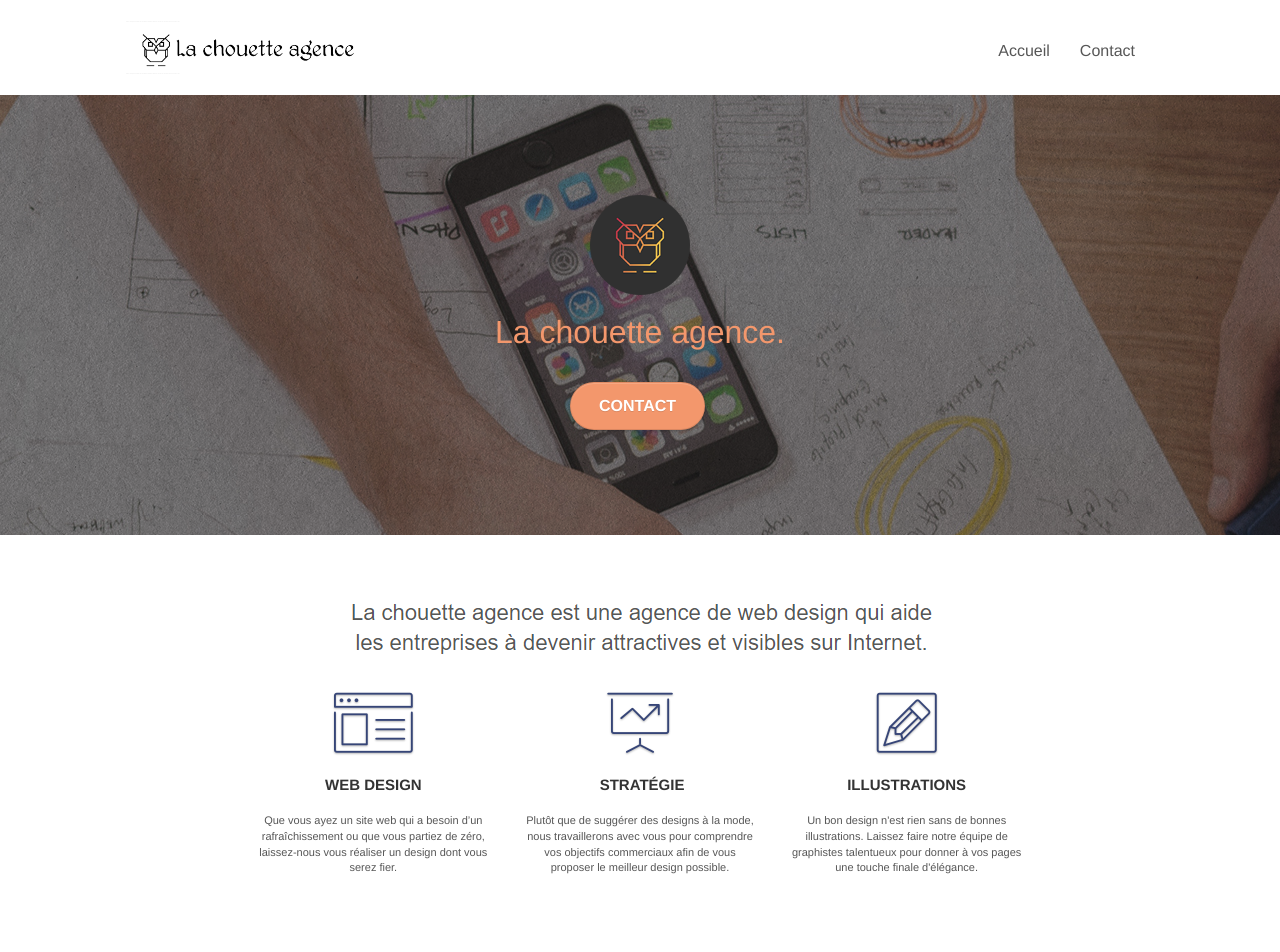
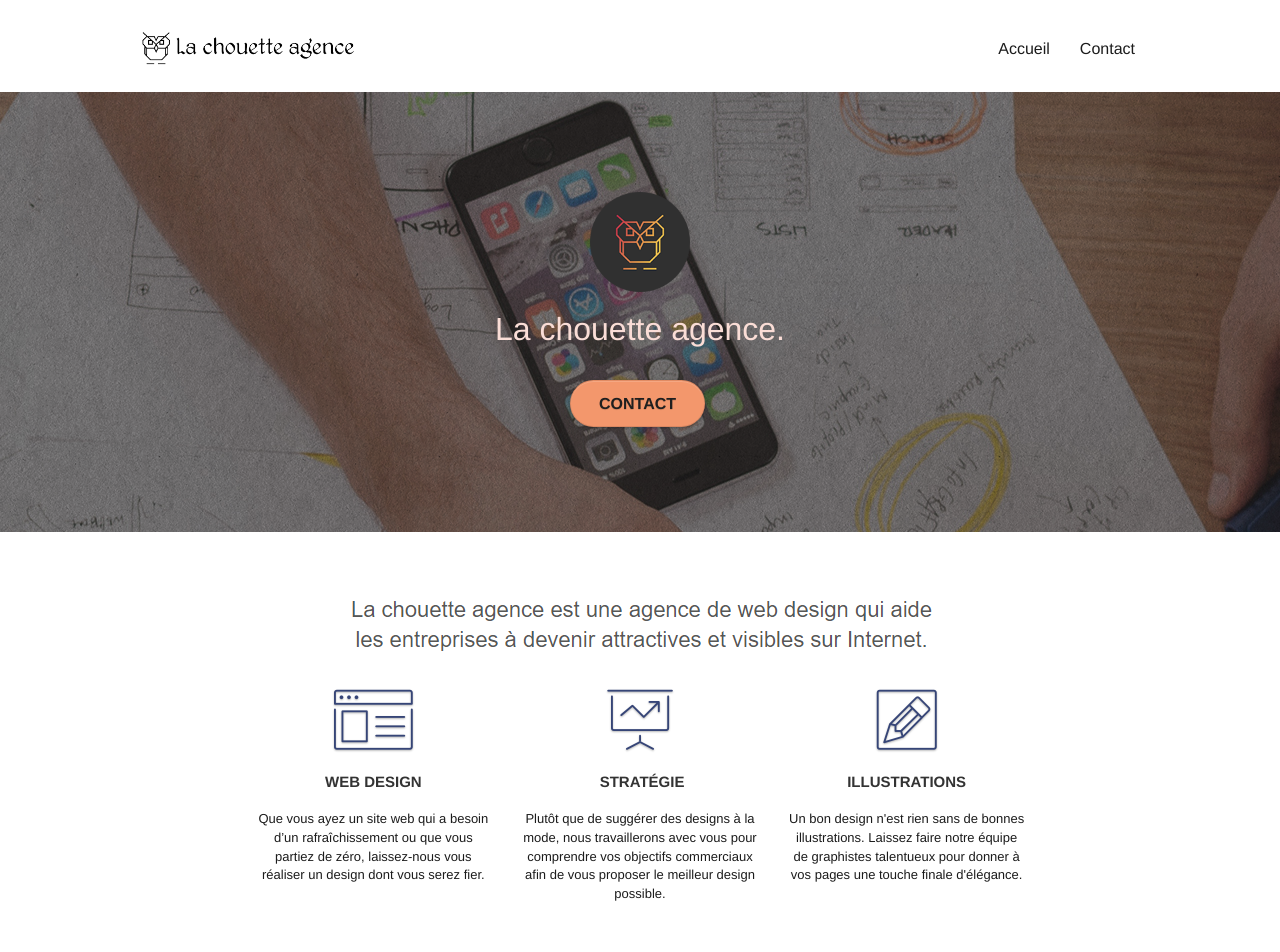
Before and after one commit to AlexisTaniere/AlexisTaniere_04_18012022, a plain HTML site: page index.html in a window 1280 px wide. Shown: the top 952 px of the page. Drawn offline with Linux system fonts and the light colour scheme.

Commit message:
Modification du contraste, de la taille de police

```diff
--- a/index.html
+++ b/index.html
@@ -38,9 +38,8 @@
 
 		<nav class="navbar row">
 			<div class="navbar-header">
-				<div class="keywords" style="color:#cccccc;font-size:1px;">Agence web à paris, stratégie web, web design, illustrations, design de site web, site web, web, internet, site internet, site</div>
+				<!-- Suppression du texte de taille 1px (black hat) -->
 				<a class="navbar-brand" href="index.html"><img src="img/la-chouette-agence.png" alt="paris web design logo agence web meilleure agence" height="40" /></a>
-				<div class="keywords" style="color:#cccccc;font-size:1px;">Agence web à paris, stratégie web, web design, illustrations, design de site web, site web, web, internet, site internet, site</div>
 				<button id="nav-toggle" type="button" class="ui-navbar-toggle navbar-toggle" data-toggle="collapse" data-target=".navbar-1">
 					<span class="sr-only">Toggle navigation</span><span class="icon-bar"></span><span class="icon-bar"></span><span class="icon-bar"></span>
 				</button>
--- a/style.css
+++ b/style.css
@@ -651,7 +651,8 @@ label,
 a {
     font-family: "helvetica";
     font-weight: 400;
-    color: #575757!important;
+    /* Modification de la couleur pour obtenir un meilleur contraste */
+    color: #1C1C1C!important;
 }
 
 .container {
@@ -676,8 +677,9 @@ a {
     margin: auto auto auto auto;
 }
 
+/* Modification de la taille de police à 13px */
 p {
-    font-size: 11px;
+    font-size: 13px;
 }
 
 .tight-width-whitespace {
@@ -735,8 +737,9 @@ h4 {
     margin-top: 24px;
 }
 
+/* Modification de la couleur pour avoir un meilleur contraste */
 .white {
-    color: #FFFFFF!important;
+    color: #1F1F1F!important;
 }
 
 .portfolio-thumb {
@@ -774,18 +777,21 @@ h4 {
     background-color: #F3976C;
 }
 
+/* Modification de la couleur de texte pour améliorer le contraste */
 .tc-white {
-    color: #F3976C!important;
+    color: #FADDD6!important;
 }
 
+
+/* Modification de la couleur de texte pour améliorer le contraste */
 .btn-atomic-tangerine {
     background: #F3976C;
-    color: #FFFFFF!important;
+    color: #1F1F1F!important;
 }
 
 .btn-atomic-tangerine:hover {
     background: #c27956!important;
-    color: #FFFFFF!important;
+    color: #1F1F1F!important;
 }
 
 .ltc-white {
```
